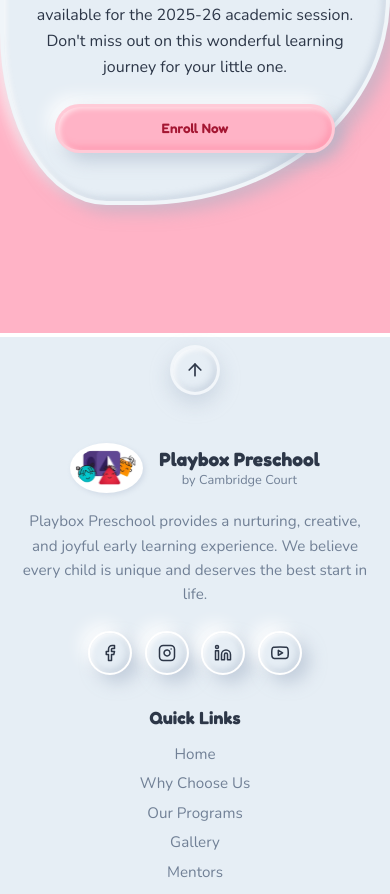
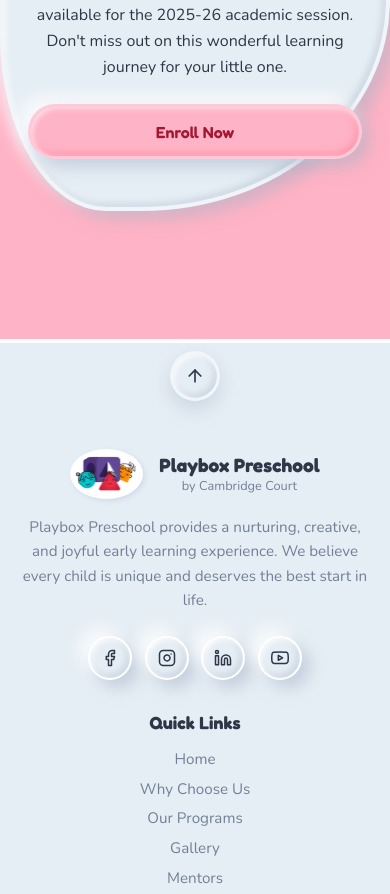
Before and after one commit to chirayumishra24/Playbox-Preschool, a React (Vite) app: page / in a window 390 px wide. Shown: the part 10662-11556 px from the top of the page. Built offline with nearby package versions, Linux system fonts and the light colour scheme.

Commit message:
Fix: Revert CTA button width constraints on mobile since text has been shortened

```diff
--- a/src/styles/index.css
+++ b/src/styles/index.css
@@ -2049,14 +2049,9 @@ a {
   }
 
   .cta-btn {
-    font-size: 0.85rem !important;
-    padding: 0.8rem 1rem !important;
-    width: 90%;
-    max-width: 280px;
-    white-space: normal;
-    height: auto;
-    line-height: 1.3;
-    text-align: center;
+    font-size: 1rem !important;
+    padding: 0.9rem 2rem !important;
+    width: auto;
     margin: 0 auto;
     display: flex;
     justify-content: center;
```
